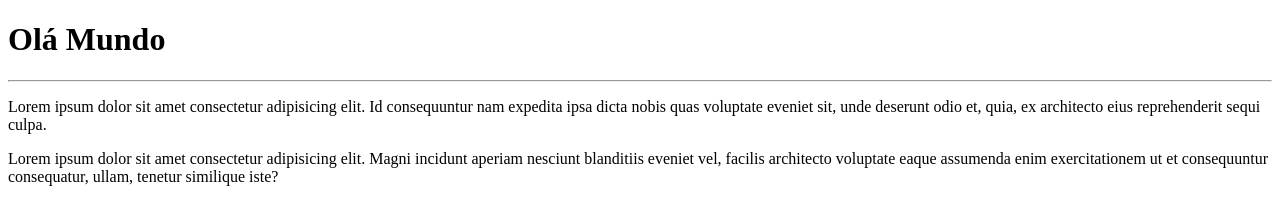
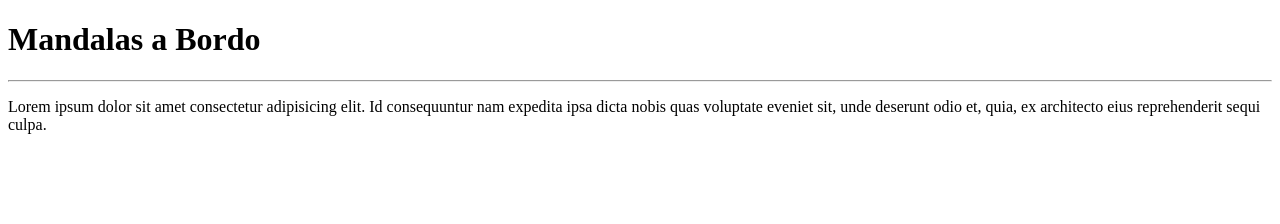
Before and after one commit to caiuhrs/Mandalas-a-Bordo-, a plain HTML site: page site-exemplo/index.html in a window 1280 px wide. Drawn offline with Linux system fonts and the light colour scheme.

Commit message:
Criei a pagina principal

```diff
--- a/site-exemplo/index.html
+++ b/site-exemplo/index.html
@@ -7,10 +7,8 @@
     <title>meu primeiro site em repositório</title>
 </head>
 <body>
-    <h1>Olá Mundo</h1>
+    <h1>Mandalas a Bordo</h1>
     <hr>
     <p>Lorem ipsum dolor sit amet consectetur adipisicing elit. Id consequuntur nam expedita ipsa dicta nobis quas voluptate eveniet sit, unde deserunt odio et, quia, ex architecto eius reprehenderit sequi culpa.</p>
-<p>Lorem ipsum dolor sit amet consectetur adipisicing elit. Magni incidunt aperiam nesciunt blanditiis eveniet vel, facilis architecto voluptate eaque assumenda enim exercitationem ut et consequuntur consequatur, ullam, tenetur similique iste?</p>
-
 </body>
 </html>
```
